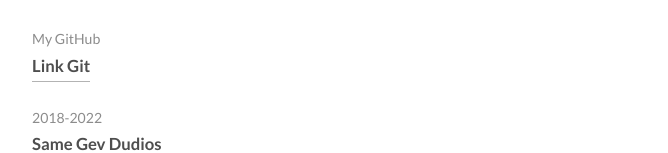
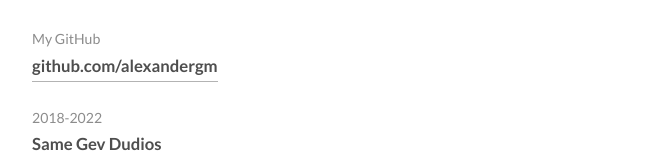
Before and after one commit to alexandergm/alexandergm.github.io, a plain HTML site: page index.html in a window 1280 px wide. Shown: the part 601-754 px from the top of the page, without its empty margins (297-965 px from the left). Drawn offline with Linux system fonts and the light colour scheme.

Commit message:
Update index.html

```diff
--- a/index.html
+++ b/index.html
@@ -64,7 +64,7 @@
 			<h1>Work<br>Experiences</h1>
 			<ul class="work-list">
 				<li>My GitHub</li>
-				<li><a href="https://github.com/alexandergm">Link Git</a></li>
+				<li><a href="https://github.com/alexandergm">github.com/alexandergm</a></li>
 				<li></li>
 			</ul>
 			<ul class="work-list">
```
